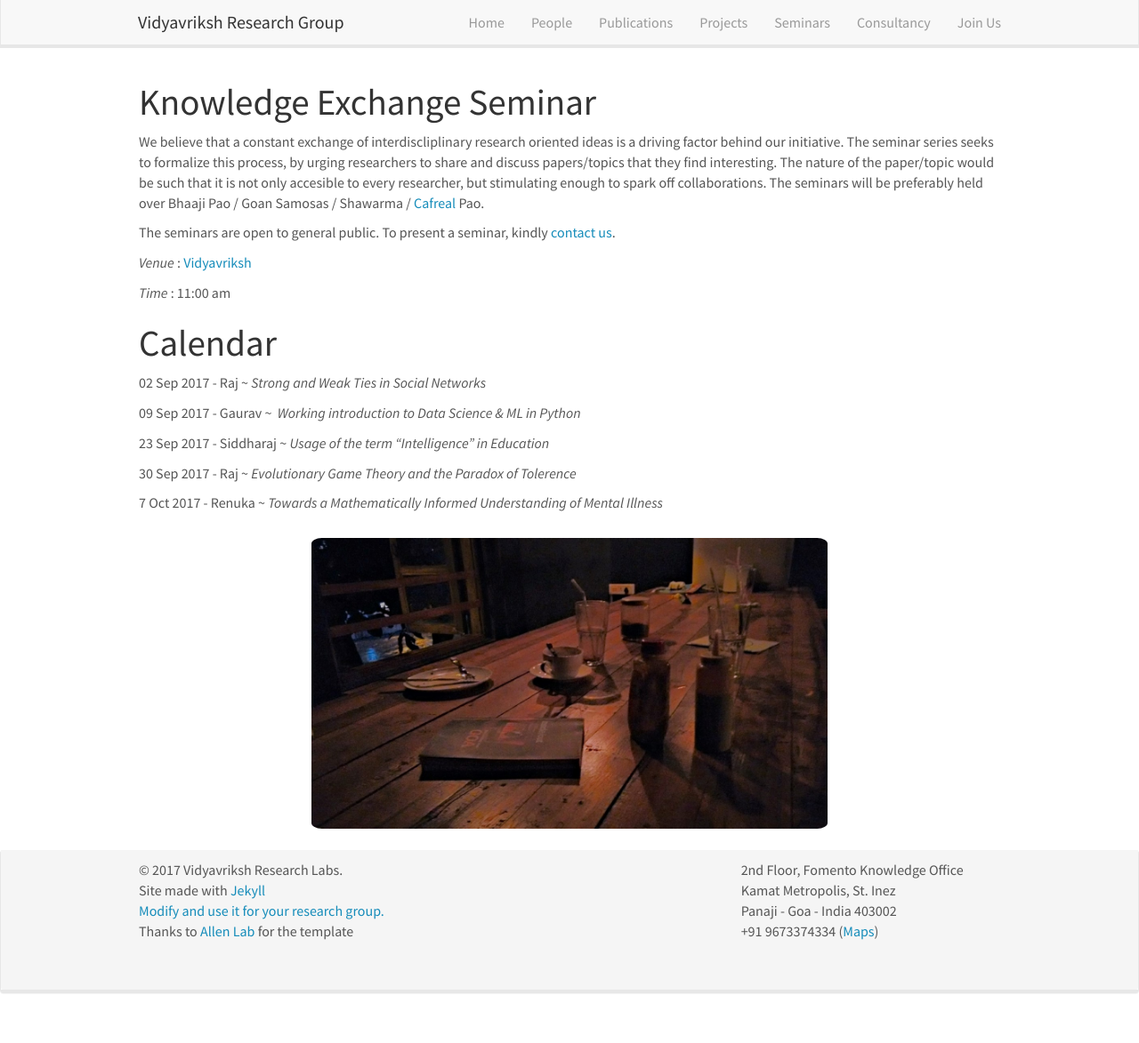
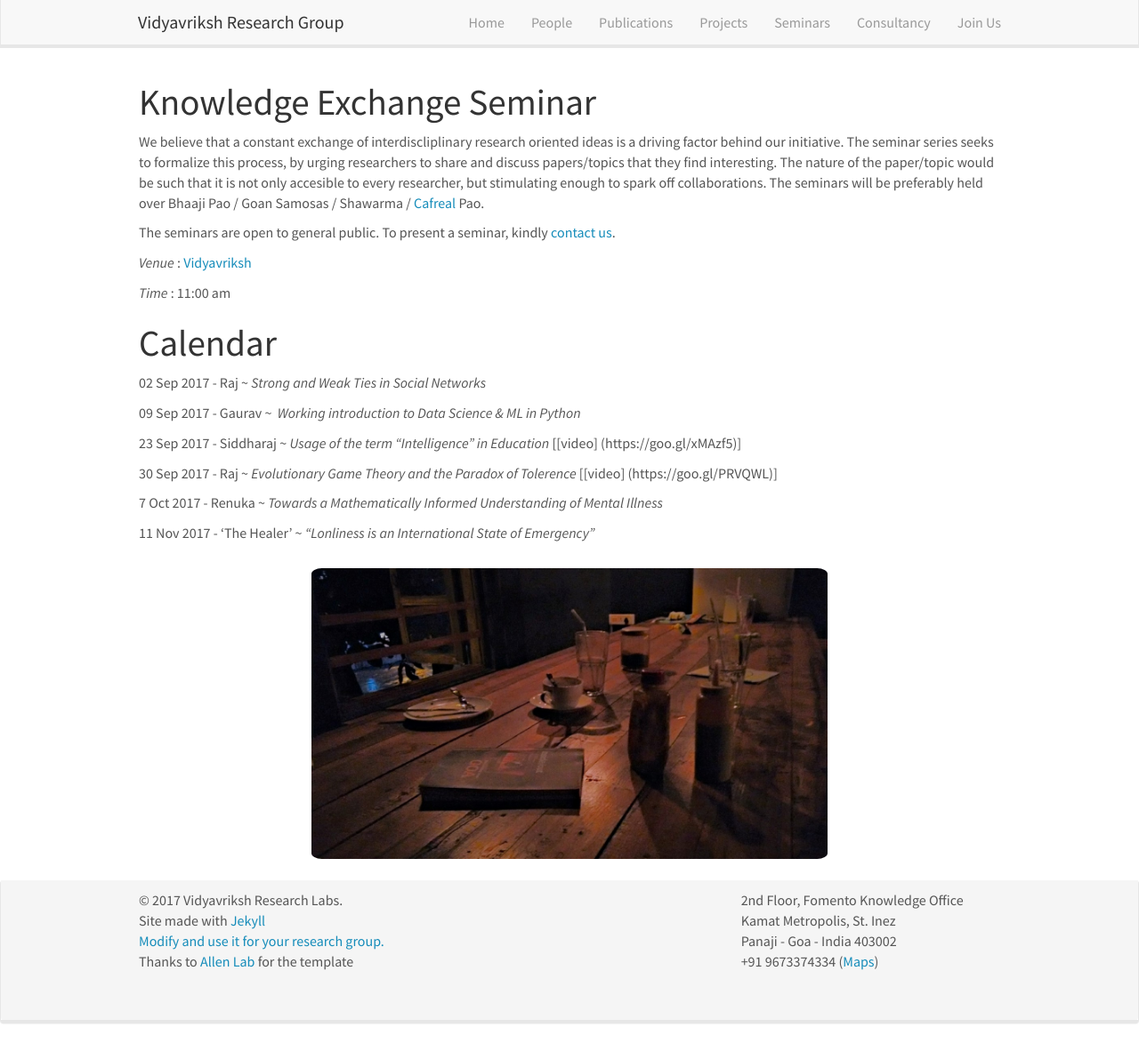
Before and after one commit to convergence-research-lab/convergence-research-lab.github.io, a Jekyll site: the page built from _pages/seminar.md, in a window 1280 px wide and 1173 px high. Shown: the whole window at 89% size. Built offline with Jekyll 4.4.1, drawn with Linux system fonts in a browser that asks for light colours; nearby versions of some CDN libraries.

Commit message:
Update seminar.md

```diff
--- a/_pages/seminar.md
+++ b/_pages/seminar.md
@@ -22,11 +22,13 @@ The seminars are open to general public. To present a seminar, kindly [contact u
 
 09 Sep 2017 - Gaurav ~ <i>  Working introduction to Data Science & ML in Python </i>
 
-23 Sep 2017 - Siddharaj ~ <i> Usage of the term "Intelligence" in Education </i>
+23 Sep 2017 - Siddharaj ~ <i> Usage of the term "Intelligence" in Education </i> [[video] (https://goo.gl/xMAzf5)]
 
-30 Sep 2017 - Raj ~ <i> Evolutionary Game Theory and the Paradox of Tolerence </i>
+30 Sep 2017 - Raj ~ <i> Evolutionary Game Theory and the Paradox of Tolerence </i> [[video] (https://goo.gl/PRVQWL)]
 
 7 Oct 2017 - Renuka ~ <i>  Towards a Mathematically Informed Understanding of Mental Illness </i>
+
+11 Nov 2017 - 'The Healer' ~ <i> "Lonliness is an International State of Emergency" </i>
 
 <center>
 <figure>
```
